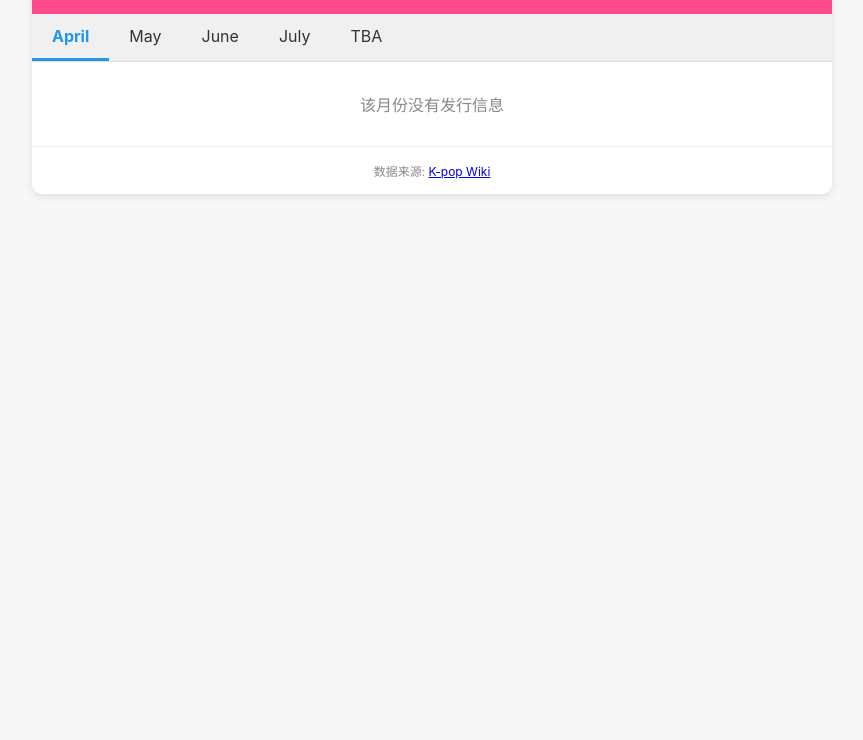
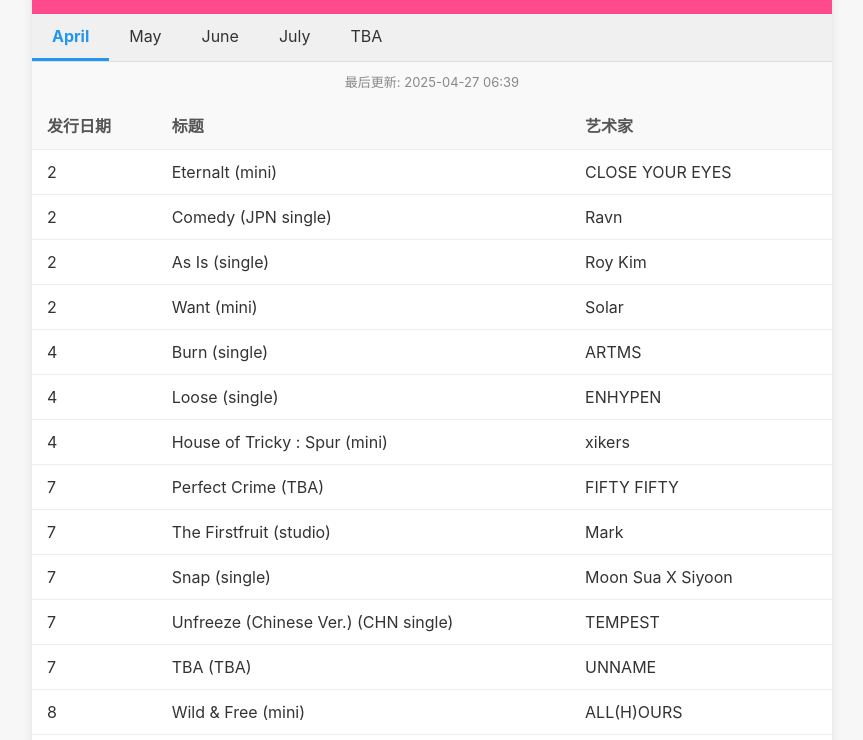
Before and after one commit to lllloohy/github.io, a plain HTML site: page index.html in a window 1280 px wide. Shown: the part 60-800 px from the top of the page, without its empty margins (208-1071 px from the left). Drawn offline with Linux system fonts and the light colour scheme; no server answers.

Commit message:
自动推送 index.html 到 GitHub

```diff
--- a/index.html
+++ b/index.html
@@ -111,6 +111,55 @@
     <script>
         // 从K-pop Wiki提取的最新数据
         const kpopData = {
+            'April': [
+                { date: '2', title: 'Eternalt (mini)', artist: 'CLOSE YOUR EYES' },
+                { date: '2', title: 'Comedy (JPN single)', artist: 'Ravn' },
+                { date: '2', title: 'As Is (single)', artist: 'Roy Kim' },
+                { date: '2', title: 'Want (mini)', artist: 'Solar' },
+                { date: '4', title: 'Burn (single)', artist: 'ARTMS' },
+                { date: '4', title: 'Loose (single)', artist: 'ENHYPEN' },
+                { date: '4', title: 'House of Tricky : Spur (mini)', artist: 'xikers' },
+                { date: '7', title: 'Perfect Crime (TBA)', artist: 'FIFTY FIFTY' },
+                { date: '7', title: 'The Firstfruit (studio)', artist: 'Mark' },
+                { date: '7', title: 'Snap (single)', artist: 'Moon Sua X Siyoon' },
+                { date: '7', title: 'Unfreeze (Chinese Ver.) (CHN single)', artist: 'TEMPEST' },
+                { date: '7', title: 'TBA (TBA)', artist: 'UNNAME' },
+                { date: '8', title: 'Wild & Free (mini)', artist: 'ALL(H)OURS' },
+                { date: '8', title: "D's Wave (mini)", artist: 'Daesung' },
+                { date: '8', title: 'Erlu Blue (EP)', artist: 'ifeye' },
+                { date: '8', title: 'I Just Want Love (single)', artist: 'Keonhee' },
+                { date: '9', title: 'Oh My (special)', artist: 'OH MY GIRL' },
+                { date: '9', title: 'Canvas (JPN mini)', artist: 'TRENDZ' },
+                { date: '9', title: 'Bang Out (single)', artist: 'WHIB' },
+                { date: '10', title: 'Starry Night (single)', artist: 'AIMERS' },
+                { date: '10', title: 'TBA (TBA)', artist: 'Kim Seri' },
+                { date: '11', title: 'Eye Candy (single)', artist: 'from20' },
+                { date: '14', title: 'Silence Syndrome (mini)', artist: '82MAJOR' },
+                { date: '14', title: 'Hello Stranger (single)', artist: 'Kwon Eun Bi' },
+                { date: '14', title: 'Poppop (mini)', artist: 'NCT WISH' },
+                { date: '15', title: 'Tab Tab (single)', artist: 'EPIC TRAVELS' },
+                { date: '15', title: 'I Like You (mini)', artist: 'ODD YOUTH' },
+                { date: '15', title: 'Swicy (mini)', artist: 'UNIS' },
+                { date: '16', title: 'TBA (pre-release single)', artist: 'Highlight' },
+                { date: '17', title: 'Flex Line (mini)', artist: 'TIOT' },
+                { date: '18', title: 'Pon Pon (JPN single)', artist: 'SUPER JUNIOR-L.S.S.' },
+                { date: '19', title: 'TBA (single)', artist: 'Apink' },
+                { date: '20', title: 'Underwater (mini)', artist: 'Big Ocean' },
+                { date: '20', title: 'Sweet Day (single)', artist: 'SWEET:CH' },
+                { date: '21', title: 'Only Cry In The Rain (mini)', artist: 'Chuu' },
+                { date: '21', title: 'Wait On Me (mini)', artist: 'Kai' },
+                { date: '21', title: 'Mad (ENG single)', artist: 'Onew' },
+                { date: '21', title: 'Try With Us (mini)', artist: 'TWS' },
+                { date: '22', title: 'TBA (TBA)', artist: 'Heedo' },
+                { date: '22', title: 'TBA (TBA)', artist: 'Niel' },
+                { date: '23', title: 'Go in Blind (JPN single)', artist: '&TEAM' },
+                { date: '23', title: 'Cloud_Six (JPN mini)', artist: 'KJRGL' },
+                { date: '23', title: 'Youni-T (EP)', artist: 'YOUNITE' },
+                { date: '27', title: '와장창 (EP)', artist: 'LUCY' },
+                { date: '28', title: 'TBA (TBA)', artist: 'Highlight' },
+                { date: '30', title: 'Beat It Beat It (single)', artist: 'Hi-Fi Un!corn' },
+                { date: '30', title: 'Against The World (JPN EP)', artist: 'Kep1er' }
+            ],
             'May': [
                 { date: '1', title: 'Wonderland (studio)', artist: 'B.I' },
                 { date: '4', title: 'Lover, Killer / Bebe -Japanese Ver. (JPN single)', artist: 'STAYC' },
```
